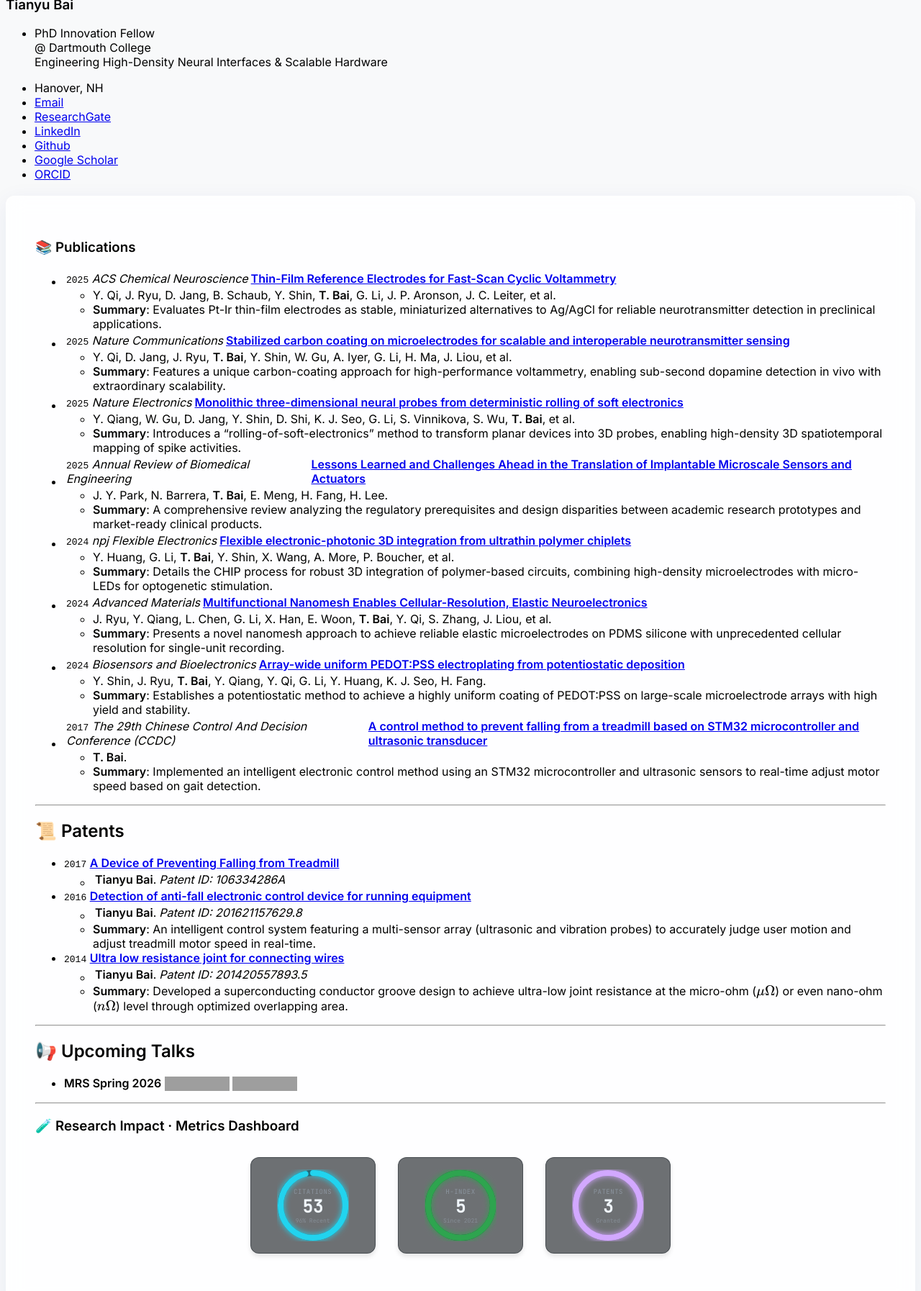
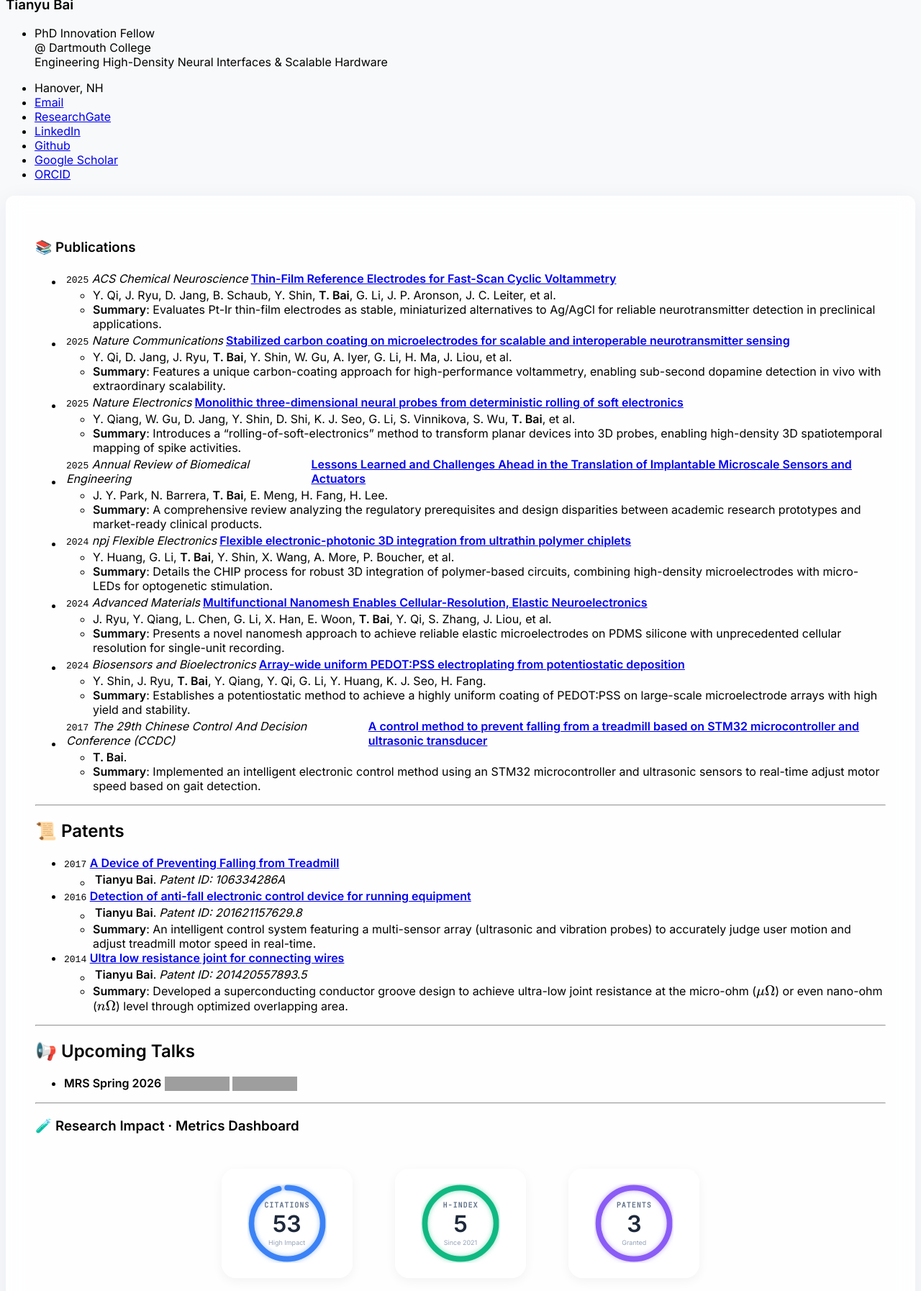
Before and after one commit to Tianyu-Bai/Tianyu-Bai.github.io, a Jekyll site: the page built from _pages/includes/pub.md, in a window 1280 px wide, cut to the strip 508-2381 px from the top of the page. Shown: the top 1794 px of the strip at 72% size. Built offline with Jekyll 4.4.1, drawn with Linux system fonts in a browser that asks for light colours; our own code applies the rules of GitHub Pages for plain Markdown files; formulas are drawn with MathJax 3; part of the change alters nothing that is shown; grey boxes are pictures that could not be loaded.

Commit message:
Refactor metrics dashboard layout and styles

```diff
--- a/_pages/includes/pub.md
+++ b/_pages/includes/pub.md
@@ -58,47 +58,45 @@
 
 ### 🧪 Research Impact · Metrics Dashboard
 
-<div class="scholar-metrics-dashboard">
-
+<div class="scholar-dynamic-dashboard">
   <div class="metrics-grid">
 
-    <div class="metric-card">
-      <div class="chart-wrapper">
+    <div class="metric-card glass-panel" data-percent="96" data-value="53">
+      <div class="chart-box">
         <svg viewBox="0 0 100 100">
-          <circle class="bg" cx="50" cy="50" r="45"></circle>
-          <circle class="fg" cx="50" cy="50" r="45" style="--percent: 96; --color: #22d3ee;"></circle>
+          <circle class="bg-ring" cx="50" cy="50" r="45"></circle>
+          <circle class="fg-ring citation-color" cx="50" cy="50" r="45"></circle>
         </svg>
-        <div class="inner-text">
+        <div class="inner-content">
           <div class="label">CITATIONS</div>
-          <div class="value">53</div>
-          <div class="sub">96% Recent</div>
+          <div class="number count-up">0</div> <div class="sub">High Impact</div>
         </div>
       </div>
     </div>
 
-    <div class="metric-card">
-      <div class="chart-wrapper">
+    <div class="metric-card glass-panel" data-percent="100" data-value="5">
+      <div class="chart-box">
         <svg viewBox="0 0 100 100">
-          <circle class="bg" cx="50" cy="50" r="45"></circle>
-          <circle class="fg" cx="50" cy="50" r="45" style="--percent: 100; --color: #2ea44f;"></circle>
+          <circle class="bg-ring" cx="50" cy="50" r="45"></circle>
+          <circle class="fg-ring hindex-color" cx="50" cy="50" r="45"></circle>
         </svg>
-        <div class="inner-text">
+        <div class="inner-content">
           <div class="label">H-INDEX</div>
-          <div class="value">5</div>
+          <div class="number count-up">0</div>
           <div class="sub">Since 2021</div>
         </div>
       </div>
     </div>
 
-    <div class="metric-card">
-      <div class="chart-wrapper">
+    <div class="metric-card glass-panel" data-percent="100" data-value="3">
+      <div class="chart-box">
         <svg viewBox="0 0 100 100">
-          <circle class="bg" cx="50" cy="50" r="45"></circle>
-          <circle class="fg" cx="50" cy="50" r="45" style="--percent: 100; --color: #d2a8ff;"></circle>
+          <circle class="bg-ring" cx="50" cy="50" r="45"></circle>
+          <circle class="fg-ring patent-color" cx="50" cy="50" r="45"></circle>
         </svg>
-        <div class="inner-text">
+        <div class="inner-content">
           <div class="label">PATENTS</div>
-          <div class="value">3</div>
+          <div class="number count-up">0</div>
           <div class="sub">Granted</div>
         </div>
       </div>
@@ -108,102 +106,178 @@
 </div>
 
 <style>
-/* --- 局部样式作用域 --- */
-.scholar-metrics-dashboard {
-  font-family: 'JetBrains Mono', SFMono-Regular, Consolas, 'Liberation Mono', Menlo, monospace;
-  margin: 2rem auto;
-  max-width: 600px;
+/* --- 样式定义 --- */
+.scholar-dynamic-dashboard {
+  font-family: 'Inter', -apple-system, sans-serif;
+  margin: 3rem auto;
   width: 100%;
+  max-width: 700px;
 }
 
-.scholar-metrics-dashboard .metrics-grid {
+.metrics-grid {
   display: grid;
-  grid-template-columns: repeat(auto-fit, minmax(100px, 1fr));
-  gap: 16px;
+  grid-template-columns: repeat(auto-fit, minmax(140px, 1fr));
+  gap: 24px;
   justify-items: center;
 }
 
-.scholar-metrics-dashboard .metric-card {
-  background: rgba(13, 17, 23, 0.6); /* 半透明深色背景 */
-  border: 1px solid rgba(48, 54, 61, 0.6);
-  border-radius: 12px;
-  padding: 16px;
-  width: 100%;
-  max-width: 140px;
+/* 卡片样式：适配你的白色磨砂玻璃背景 */
+.metric-card {
+  position: relative;
+  width: 160px;
+  padding: 20px 10px;
+  border-radius: 20px;
+  background: rgba(255, 255, 255, 0.4); /* 比背景更通透 */
+  border: 1px solid rgba(255, 255, 255, 0.6);
+  box-shadow: 0 4px 15px rgba(0, 0, 0, 0.05); /* 极淡的投影 */
   display: flex;
   justify-content: center;
   align-items: center;
-  backdrop-filter: blur(5px); /* 磨砂玻璃效果 */
-  box-shadow: 0 4px 6px rgba(0,0,0,0.1);
+  transition: transform 0.3s ease;
 }
 
-.scholar-metrics-dashboard .chart-wrapper {
-  position: relative;
-  width: 100px;
-  height: 100px;
+.metric-card:hover {
+  transform: translateY(-5px);
+  background: rgba(255, 255, 255, 0.7);
+  box-shadow: 0 10px 25px rgba(0, 0, 0, 0.08);
 }
 
-.scholar-metrics-dashboard svg {
+.chart-box {
+  position: relative;
+  width: 110px;
+  height: 110px;
+}
+
+svg {
   width: 100%;
   height: 100%;
-  transform: rotate(-90deg);
+  transform: rotate(-90deg); /* 让进度条从顶部开始 */
 }
 
-.scholar-metrics-dashboard circle {
+circle {
   fill: none;
-  stroke-width: 8;
-  stroke-linecap: round;
+  stroke-width: 7;
+  stroke-linecap: round; /* 圆头 */
 }
 
-.scholar-metrics-dashboard .bg {
-  stroke: #21262d; /* 轨道颜色 */
+/* 轨道背景：浅灰色 */
+.bg-ring {
+  stroke: #e2e8f0;
+  opacity: 0.8;
 }
 
-.scholar-metrics-dashboard .fg {
-  stroke: var(--color);
+/* 进度条前景：初始状态隐藏 */
+.fg-ring {
   stroke-dasharray: 283; /* 2 * PI * 45 */
-  /* 这里使用 CSS 变量直接控制进度，无需 JS 也可显示静态进度 */
-  stroke-dashoffset: calc(283 - (283 * var(--percent) / 100));
-  filter: drop-shadow(0 0 4px var(--color));
-
-  /* 只有在浏览器支持 CSS 动画时才动 */
-  animation: fillAnimation 1.5s ease-out forwards;
+  stroke-dashoffset: 283; /* 初始偏移量等于周长（即空） */
+  transition: stroke-dashoffset 1.5s cubic-bezier(0.25, 1, 0.5, 1); /* 缓动动画 */
 }
 
-/* 纯 CSS 动画定义 */
-@keyframes fillAnimation {
-  from { stroke-dashoffset: 283; }
-  to { stroke-dashoffset: calc(283 - (283 * var(--percent) / 100)); }
+/* 颜色配置 & 投影 */
+.citation-color {
+  stroke: #3b82f6; /* 科研蓝 */
+  filter: drop-shadow(0 0 3px rgba(59, 130, 246, 0.5));
+}
+.hindex-color {
+  stroke: #10b981; /* 生机绿 */
+  filter: drop-shadow(0 0 3px rgba(16, 185, 129, 0.5));
+}
+.patent-color {
+  stroke: #8b5cf6; /* 创新紫 */
+  filter: drop-shadow(0 0 3px rgba(139, 92, 246, 0.5));
 }
 
-.scholar-metrics-dashboard .inner-text {
+/* 内部文字布局 */
+.inner-content {
   position: absolute;
   top: 50%;
   left: 50%;
   transform: translate(-50%, -50%);
   text-align: center;
-  display: flex;
-  flex-direction: column;
-  justify-content: center;
+  width: 100%;
 }
 
-.scholar-metrics-dashboard .label {
-  font-size: 9px;
-  color: #8b949e;
-  letter-spacing: 0.5px;
-  margin-bottom: 2px;
+.label {
+  font-family: 'JetBrains Mono', monospace;
+  font-size: 10px;
+  font-weight: 600;
+  color: #64748b;
+  margin-bottom: 4px;
+  letter-spacing: 1px;
 }
 
-.scholar-metrics-dashboard .value {
-  font-size: 24px;
-  font-weight: 800;
-  color: #f0f6fc;
-  line-height: 1.1;
+.number {
+  font-family: 'Inter', sans-serif;
+  font-size: 32px; /* 数字加大 */
+  font-weight: 700;
+  color: #1e293b;
+  line-height: 1;
 }
 
-.scholar-metrics-dashboard .sub {
-  font-size: 8px;
-  color: #8b949e;
-  opacity: 0.8;
+.sub {
+  font-size: 9px;
+  color: #94a3b8;
+  margin-top: 4px;
 }
 </style>
+
+<script>
+document.addEventListener("DOMContentLoaded", function() {
+  // 配置项
+  const circleRadius = 45;
+  const circumference = 2 * Math.PI * circleRadius; // ≈ 283
+
+  // 1. 滚动监听器 (Intersection Observer)
+  const observer = new IntersectionObserver((entries) => {
+    entries.forEach(entry => {
+      if (entry.isIntersecting) {
+        // 当元素进入视口时，触发动画
+        animateCard(entry.target);
+        // 触发一次后取消监听（避免反复播放）
+        observer.unobserve(entry.target);
+      }
+    });
+  }, { threshold: 0.5 }); // 至少 50% 可见时触发
+
+  // 2. 获取所有卡片并开始监听
+  const cards = document.querySelectorAll('.metric-card');
+  cards.forEach(card => observer.observe(card));
+
+  // 3. 核心动画函数
+  function animateCard(card) {
+    const percent = card.getAttribute('data-percent');
+    const targetValue = parseInt(card.getAttribute('data-value'));
+
+    // --- A. 圆环动画 ---
+    const ring = card.querySelector('.fg-ring');
+    // 计算目标偏移量 (100% = 0 offset, 0% = 283 offset)
+    const offset = circumference - (percent / 100) * circumference;
+    // 设置 CSS 变量或直接样式触发 transition
+    ring.style.strokeDashoffset = offset;
+
+    // --- B. 数字滚动动画 ---
+    const numberEl = card.querySelector('.number');
+    const duration = 1500; // 动画总时长 1.5秒
+    const frameDuration = 1000 / 60; // 60fps
+    const totalFrames = Math.round(duration / frameDuration);
+    let frame = 0;
+
+    const counter = setInterval(() => {
+      frame++;
+      // 使用 easeOutExpo 缓动算法，让数字最后变慢停下
+      const progress = frame / totalFrames;
+      // 缓动公式: 1 - Math.pow(2, -10 * progress)
+      const easeProgress = progress === 1 ? 1 : 1 - Math.pow(2, -10 * progress);
+
+      const currentVal = Math.round(targetValue * easeProgress);
+
+      numberEl.textContent = currentVal;
+
+      if (frame >= totalFrames) {
+        clearInterval(counter);
+        numberEl.textContent = targetValue; // 确保最终值准确
+      }
+    }, frameDuration);
+  }
+});
+</script>
```
